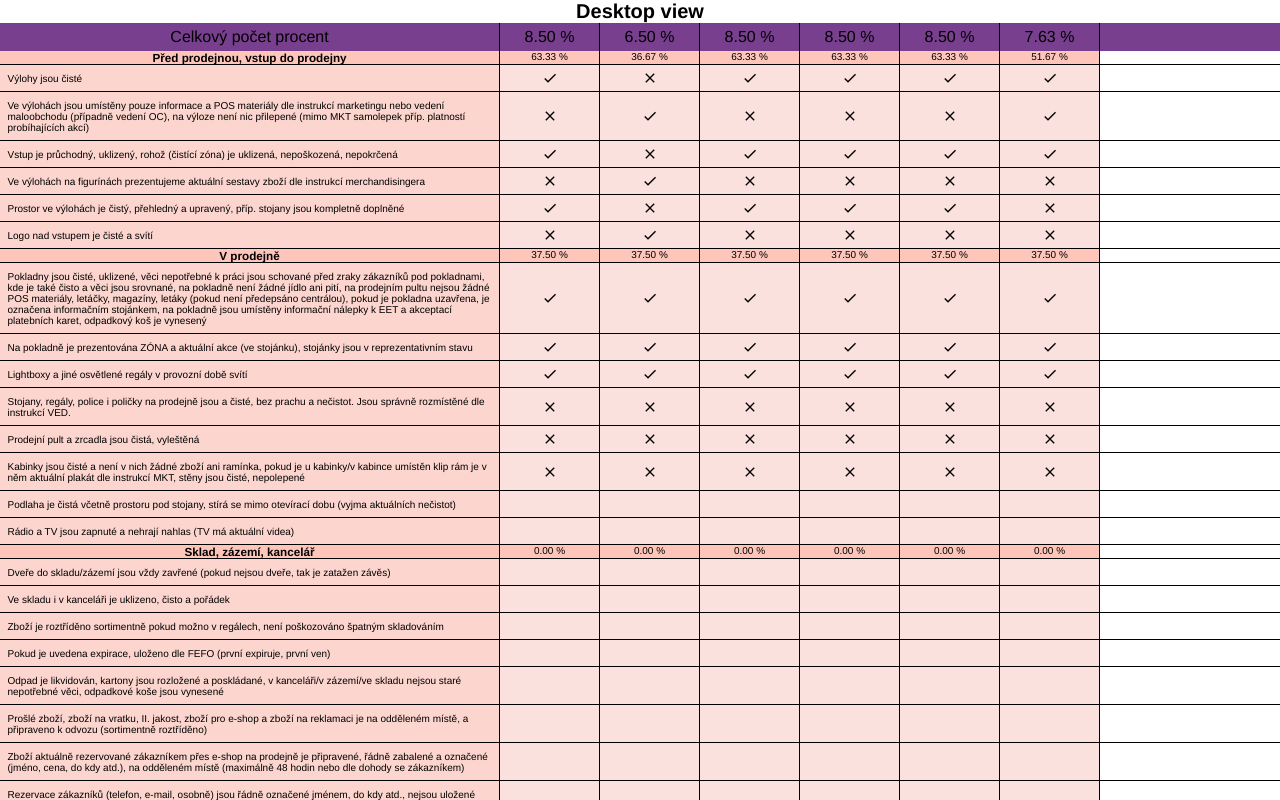
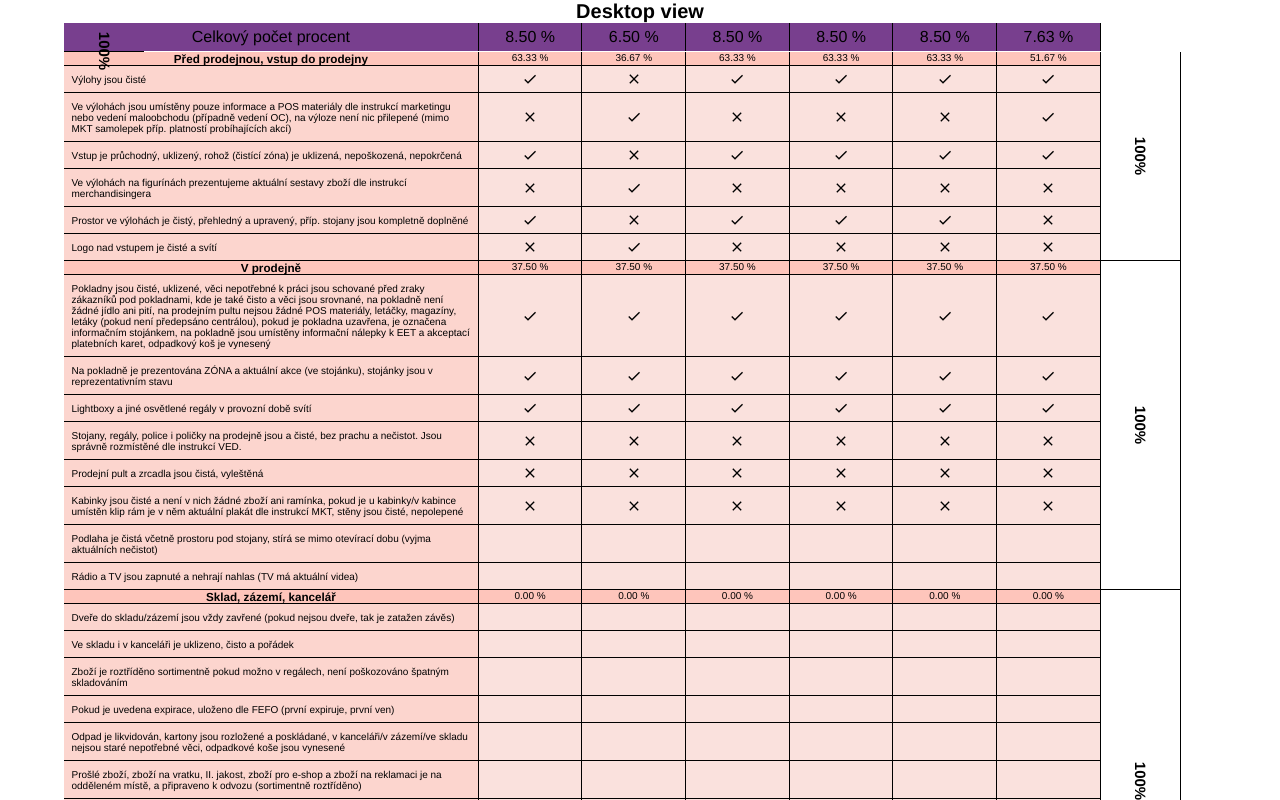
Before and after one commit to brojor/store-audit-desktop, a Vue app: page / in a window 1280 px wide. Shown: the top 800 px of the page. Built offline with nearby package versions, Linux system fonts and the light colour scheme.

Commit message:
nevim, přidání nějakého containeru pro lepší formátování tabulky??

```diff
--- a/src/components/DesktopView.vue
+++ b/src/components/DesktopView.vue
@@ -1,20 +1,29 @@
 <template>
   <main>
     <h1>Desktop view</h1>
+    <div class="contos">
       <div class="totalPerc">
         <div class="col1">Celkový počet procent</div>
-      <div v-for="(audit, auditIndex) in audits" :key="auditIndex" class="col2">
+        <div
+          v-for="(audit, auditIndex) in audits"
+          :key="auditIndex"
+          class="col2"
+        >
           {{ allKatsPerc(auditIndex) }} %
         </div>
         <!-- <div class="col2">{{ allKatsPerc(0) }}</div>
       <div class="col2">93%</div>
       <div class="col2">85%</div> -->
       </div>
+    </div>
+    <div class="sum-kat-perc"><h5>100%</h5></div>
+
     <div
       v-for="(points, katKey, katIndex) in pointNames"
       :key="katIndex"
       class="kategory"
     >
+      <div class="contos">
         <div class="row">
           <h3 class="title col1">{{ katNames[katKey] }}</h3>
           <div
@@ -45,6 +54,8 @@
             </div>
           </div>
         </div>
+      </div>
+      <div class="sum-kat-perc"><h5>100%</h5></div>
     </div>
   </main>
 </template>
@@ -208,12 +219,35 @@ export default {
 </script>
 
 <style lang="css" scoped>
+main {
+  width: 90vw;
+  margin: auto;
+}
+
 h3.title {
   background-color: #fec5bb;
 }
 
+.kategory {
+  display: flex;
+}
+.sum-kat-perc {
+  position: relative;
+  border-bottom: 1px solid black;
+  border-right: 1px solid black;
+  width: 8rem;
+}
+.sum-kat-perc h5 {
+  position: absolute;
+  top: 50%;
+  left: 50%;
+  transform: translateX(-50%) translateY(-50%) rotate(90deg);
+  font-size: 1.5rem;
+}
+
 .row {
   display: flex;
+  width: 100%;
   border-bottom: 1px solid black;
   /*justify-content: space-between;*/
 }
@@ -230,11 +264,13 @@ h3.title {
 }
 .col1 {
   border-right: 1px solid black;
-  width: 500px;
+  /*width: 500px;*/
+  flex-basis: 40%;
 }
 .col2 {
   border-right: 1px solid black;
-  width: 100px;
+  /*width: 100px;*/
+  flex-basis: 10%;
 }
 .pointPerc {
   background-color: #fec5bb;
@@ -247,4 +283,7 @@ h3.title {
 .totalPerc div {
   padding: 0.5rem;
 }
+.contos {
+  width: 90%;
+}
 </style>
```
Lines whose indentation alone changed are shown as unchanged.
